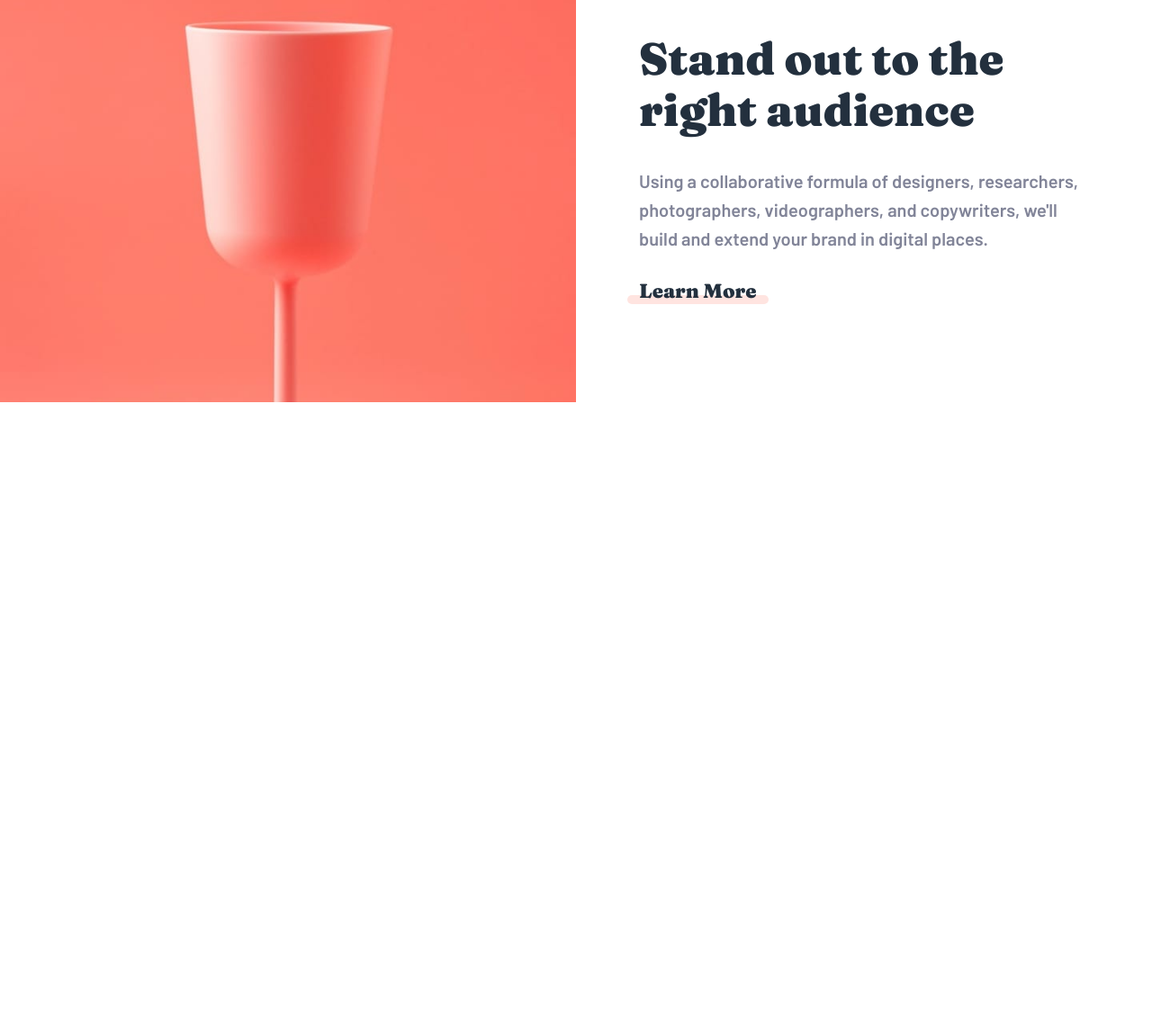
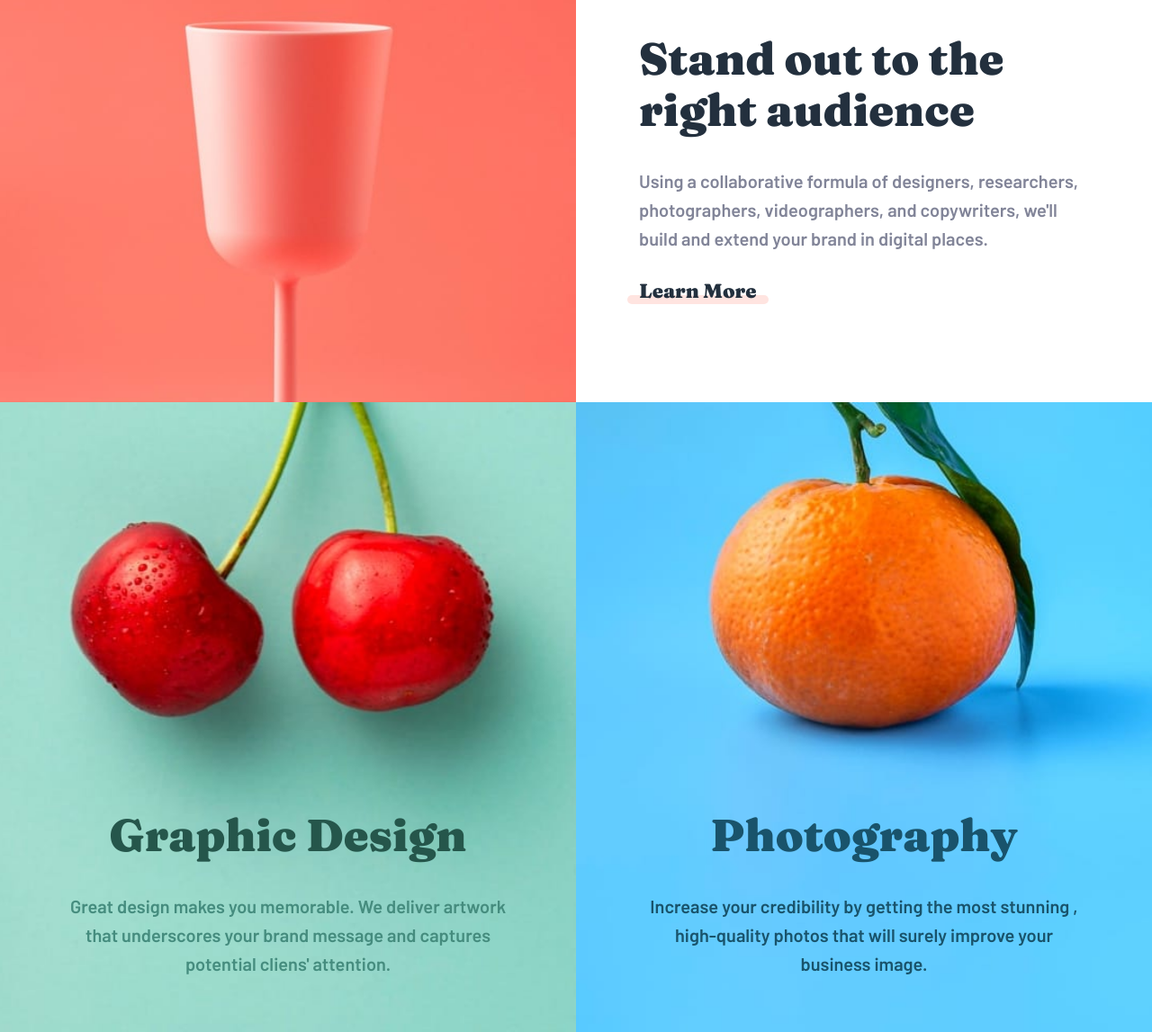
Before and after one commit to kareemayman/Sunnyside_Agency_Landing_Page_FEM_Challenge, a plain HTML site: page index.html in a window 1280 px wide. Shown: the part 1420-2567 px from the top of the page at 90% size. Before the commit the page ends 1867 px from the top, so only its background shows below. Drawn offline with Linux system fonts and the light colour scheme.

Commit message:
Added Graphic Design & Photography Cards

```diff
--- a/css/sunnyside.css
+++ b/css/sunnyside.css
@@ -247,6 +247,44 @@ header + h1 + a img {
     opacity: 1;
 }
 
+.about .grid .card.graphic-design {
+    background-image: url(../images/desktop/image-graphic-design.jpg);
+    background-repeat: no-repeat;
+    background-size: cover;
+    background-position: center;
+    height: 700px;
+    align-items: flex-end;
+    text-align: center;
+    padding-bottom: 30px;
+}
+
+.about .grid .card.graphic-design h1 {
+    color: var(--Dark-desaturated-cyan);
+}
+
+.about .grid .card.graphic-design p {
+    color: var(--Dark-moderate-cyan);
+}
+
+.about .grid .card.photography {
+    background-image: url(../images/desktop/image-photography.jpg);
+    background-repeat: no-repeat;
+    background-size: cover;
+    background-position: center;
+    height: 700px;
+    align-items: flex-end;
+    text-align: center;
+    padding-bottom: 30px;
+}
+
+.about .grid .card.photography h1 {
+    color: var(--Dark-blue);
+}
+
+.about .grid .card.photography p {
+    color: var(--Dark-blue);
+}
+
 /* End Local Rules */
 
 
@@ -303,6 +341,14 @@ header + h1 + a img {
     .about .grid .card .details p {
         font-size: 17px;
     }
+
+    .about .grid .card.graphic-design {
+        background-image: url(../images/mobile/image-graphic-design.jpg);
+    }
+
+    .about .grid .card.photography {
+        background-image: url(../images/mobile/image-photography.jpg);
+    }
 }
 /* End Custom */
 /* Container Media */
--- a/index.html
+++ b/index.html
@@ -84,6 +84,27 @@
                     <a href="#" class="special-link">Learn More</a>
                 </div>
             </div>
+
+            <div class="card graphic-design" id="services">
+                <div class="details">
+                    <h1 class="fraunces">Graphic Design</h1>
+                    <p class="barlow-semibold">
+                        Great design makes you memorable. We deliver artwork
+                        that underscores your brand message and captures
+                        potential cliens' attention.
+                    </p>
+                </div>
+            </div>
+
+            <div class="card photography">
+                <div class="details">
+                    <h1 class="fraunces">Photography</h1>
+                    <p class="barlow-semibold">
+                        Increase your credibility by getting the most stunning
+                        , high-quality photos that will surely improve your business image.
+                    </p>
+                </div>
+            </div>
         </div>
     </div>
 </body>
```
